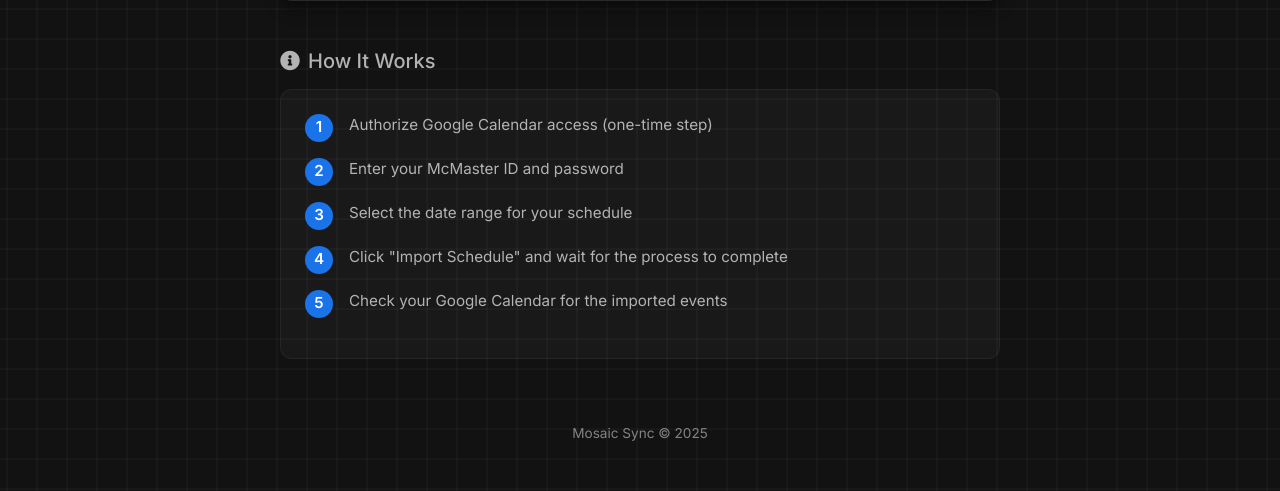
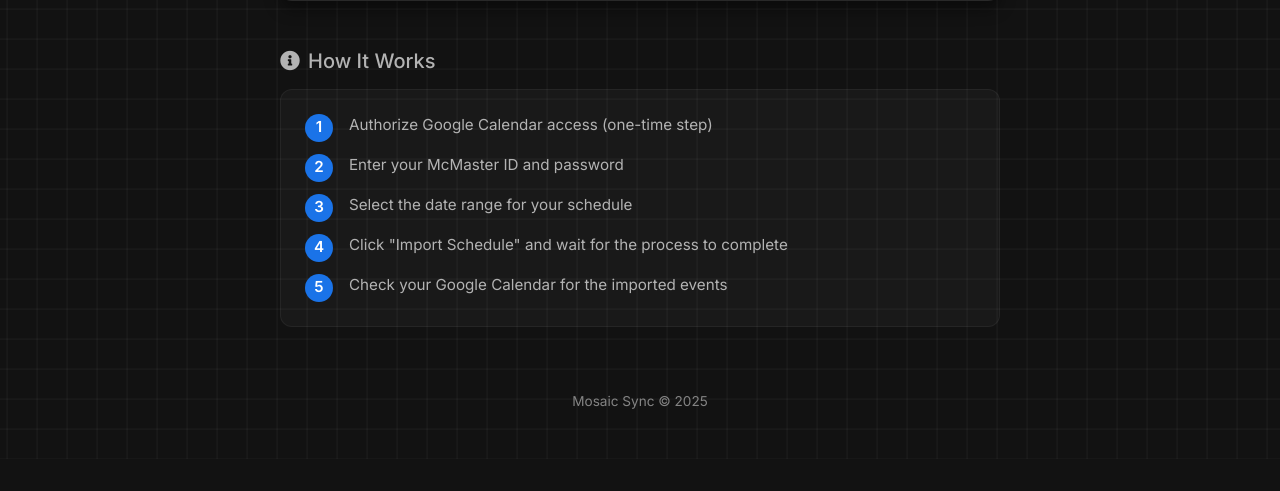
Before and after one commit to nicholasching/MosaicSync, a Flask app: page / in a window 1280 px wide. Shown: the part 958-1449 px from the top of the page. After the commit the page ends 1388 px from the top, so only its background shows below. Run offline with Flask 3, Linux system fonts and the light colour scheme; some libraries are stand-ins or nearby versions.

Commit message:
fix: error in padding

```diff
--- a/app/static/css/style.css
+++ b/app/static/css/style.css
@@ -291,10 +291,14 @@ input:-webkit-autofill:active {
 }
 
 .info-step {
-    margin-bottom: 1rem;
+    margin-bottom: 0.75rem;
     display: flex;
     align-items: flex-start;
     gap: 1rem;
+}
+
+.info-step:last-child {
+    margin-bottom: 0;
 }
 
 .step-number {
```
